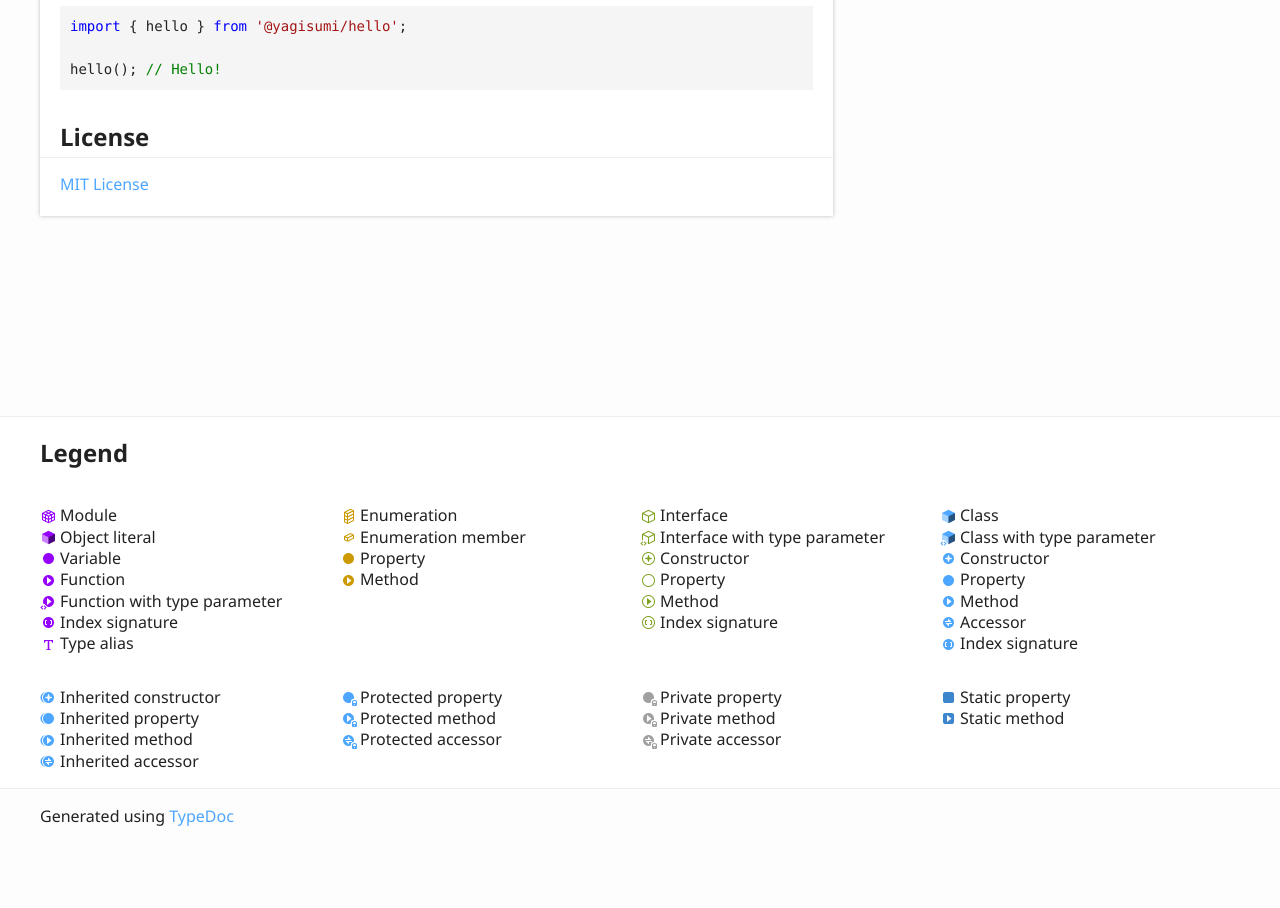
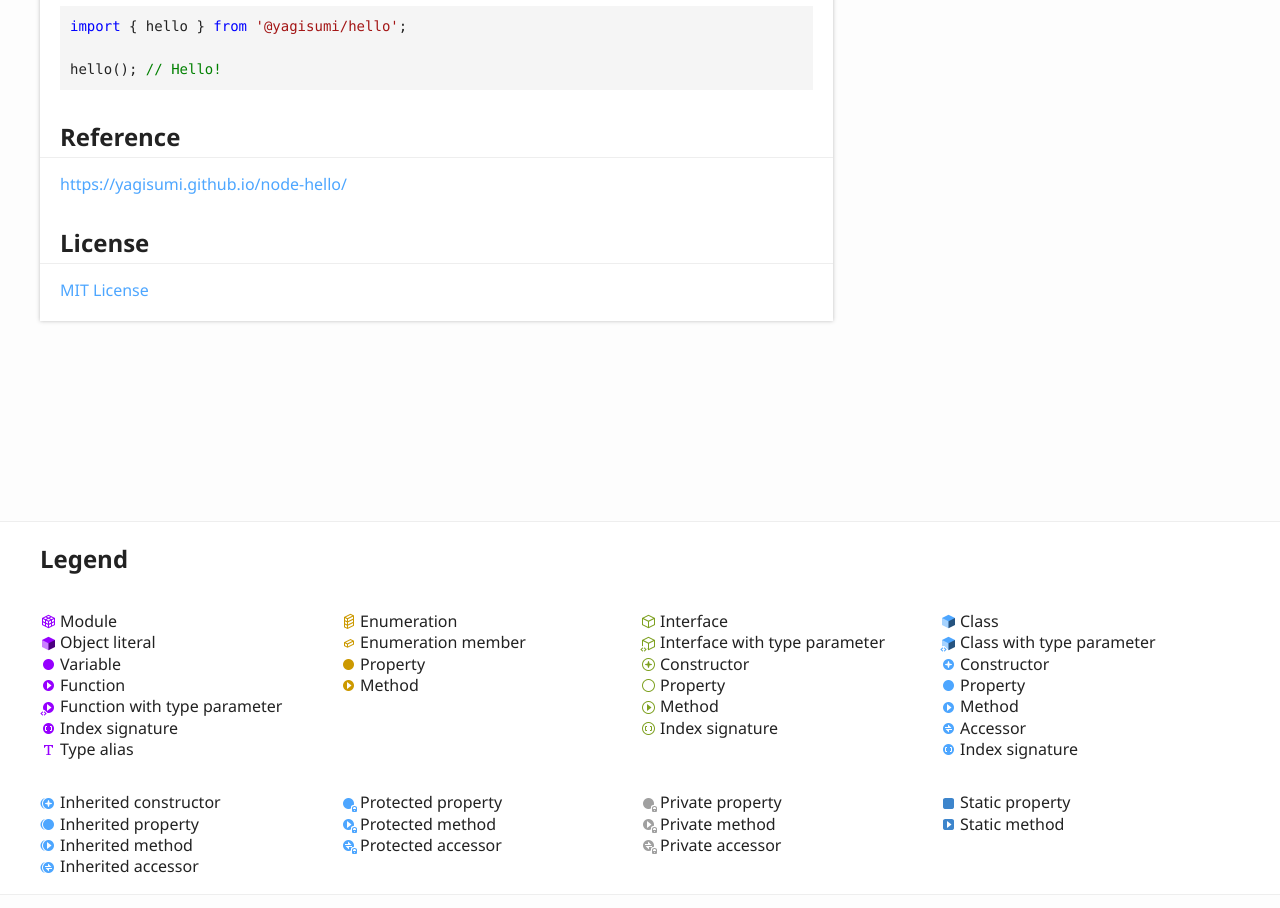
Before and after one commit to yagisumi/node-hello, a website: page docs/index.html in a window 1280 px wide. Shown: the part 2200-3108 px from the top of the page. Before the commit the page ends 3043 px from the top, so only its background shows below. Drawn offline with Linux system fonts and the light colour scheme.

Commit message:
rebuild docs

```diff
--- a/docs/index.html
+++ b/docs/index.html
@@ -80,6 +80,8 @@ hello(); <span class="hljs-comment">// Hello!</span></code></pre>
 				<pre><code class="language-ts"><span class="hljs-keyword">import</span> { hello } <span class="hljs-keyword">from</span> <span class="hljs-string">'@yagisumi/hello'</span>;
 
 hello(); <span class="hljs-comment">// Hello!</span></code></pre>
+				<h2 id="reference">Reference</h2>
+				<p><a href="https://yagisumi.github.io/node-hello/">https://yagisumi.github.io/node-hello/</a></p>
 				<h2 id="license">License</h2>
 				<p><a href="https://opensource.org/licenses/MIT">MIT License</a></p>
 			</div>
```
